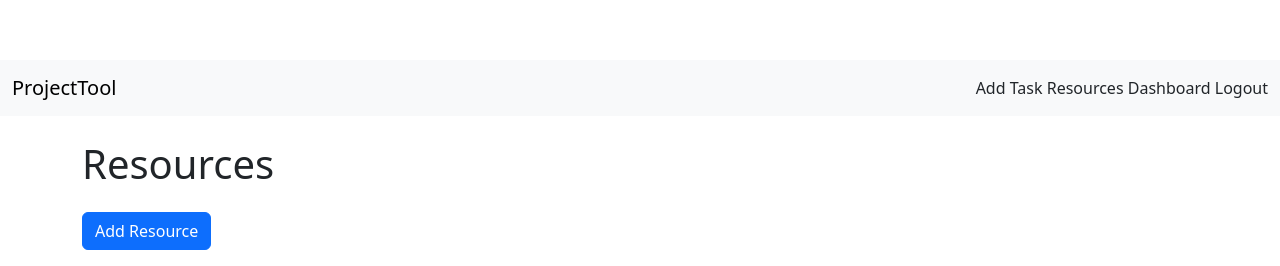
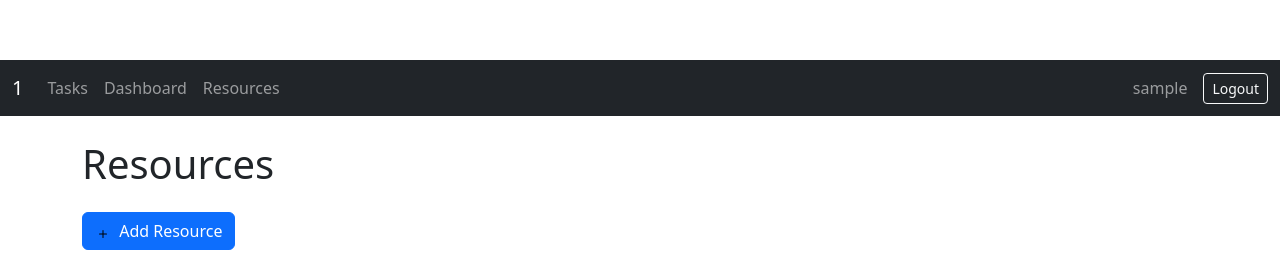
Before and after one commit to Tomoya-BB/ProjectManagementTool, a Flask app: page /resources in a window 1280 px wide. Shown: the top 266 px of the page. Run offline with Flask 3, Linux system fonts and the light colour scheme; the visitor is signed in with stand-in values (Sample User, id 1); data that the repository does not hold is empty; some libraries are stand-ins or nearby versions.

Commit message:
Improve UI with Bootstrap navbar and icons

```diff
--- a/static/css/styles.css
+++ b/static/css/styles.css
@@ -1 +1,6 @@
 body { padding-top: 60px; }
+.icon {
+    width: 16px;
+    height: 16px;
+    vertical-align: text-bottom;
+}
--- a/templates/base.html
+++ b/templates/base.html
@@ -7,19 +7,31 @@
     <link rel="stylesheet" href="{{ url_for('static', filename='css/styles.css') }}">
 </head>
 <body>
-<nav class="navbar navbar-expand-lg navbar-light bg-light mb-4">
+<nav class="navbar navbar-expand-lg navbar-dark bg-dark mb-4">
     <div class="container-fluid">
-        <a class="navbar-brand" href="{{ url_for('tasks') }}">ProjectTool</a>
-        <div>
-            {% if current_user.is_authenticated and current_user.role in ['Admin', 'User'] %}
-            <a class="nav-link d-inline" href="{{ url_for('add_task') }}">Add Task</a>
-            <a class="nav-link d-inline" href="{{ url_for('resources') }}">Resources</a>
-            {% endif %}
-            <a class="nav-link d-inline" href="{{ url_for('dashboard') }}">Dashboard</a>
+        <a class="navbar-brand" href="{{ url_for('tasks') }}">{{ session.get('project', 'ProjectTool') }}</a>
+        <button class="navbar-toggler" type="button" data-bs-toggle="collapse" data-bs-target="#navbarNav" aria-controls="navbarNav" aria-expanded="false" aria-label="Toggle navigation">
+            <span class="navbar-toggler-icon"></span>
+        </button>
+        <div class="collapse navbar-collapse" id="navbarNav">
+            <ul class="navbar-nav me-auto mb-2 mb-lg-0">
+                <li class="nav-item">
+                    <a class="nav-link" href="{{ url_for('tasks') }}">Tasks</a>
+                </li>
+                <li class="nav-item">
+                    <a class="nav-link" href="{{ url_for('dashboard') }}">Dashboard</a>
+                </li>
+                {% if current_user.is_authenticated and current_user.role in ['Admin', 'User'] %}
+                <li class="nav-item">
+                    <a class="nav-link" href="{{ url_for('resources') }}">Resources</a>
+                </li>
+                {% endif %}
+            </ul>
             {% if current_user.is_authenticated %}
-            <a class="nav-link d-inline" href="{{ url_for('logout') }}">Logout</a>
+            <span class="navbar-text me-3">{{ current_user.username }}</span>
+            <a class="btn btn-outline-light btn-sm" href="{{ url_for('logout') }}">Logout</a>
             {% else %}
-            <a class="nav-link d-inline" href="{{ url_for('login') }}">Login</a>
+            <a class="btn btn-outline-light btn-sm" href="{{ url_for('login') }}">Login</a>
             {% endif %}
         </div>
     </div>
--- a/templates/resources.html
+++ b/templates/resources.html
@@ -1,7 +1,9 @@
 {% extends 'base.html' %}
 {% block content %}
 <h1 class="mb-4">Resources</h1>
-<a href="{{ url_for('add_resource') }}" class="btn btn-primary mb-3">Add Resource</a>
+<a href="{{ url_for('add_resource') }}" class="btn btn-primary mb-3">
+    <img src="{{ url_for('static', filename='icons/plus.svg') }}" class="icon me-1" alt=""> Add Resource
+</a>
 <table class="table">
     <thead>
         <tr>
@@ -20,9 +22,13 @@
             <td><span style="background-color: {{ r.color }}; padding: 4px 8px; display:inline-block;">{{ r.color }}</span></td>
             <td>{{ r.utilization }}</td>
             <td>
-                <a href="{{ url_for('edit_resource', resource_id=r.id) }}" class="btn btn-sm btn-secondary">Edit</a>
+                <a href="{{ url_for('edit_resource', resource_id=r.id) }}" class="btn btn-sm btn-secondary">
+                    <img src="{{ url_for('static', filename='icons/pencil.svg') }}" class="icon" alt="Edit">
+                </a>
                 <form action="{{ url_for('delete_resource', resource_id=r.id) }}" method="post" style="display:inline-block">
-                    <button type="submit" class="btn btn-sm btn-danger">Delete</button>
+                    <button type="submit" class="btn btn-sm btn-danger">
+                        <img src="{{ url_for('static', filename='icons/trash.svg') }}" class="icon" alt="Delete">
+                    </button>
                 </form>
             </td>
         </tr>
```
Also changed, not shown: templates/tasks.html (+9 -2 lines), static/icons/pencil.svg (added), static/icons/plus.svg (added), static/icons/trash.svg (added).
